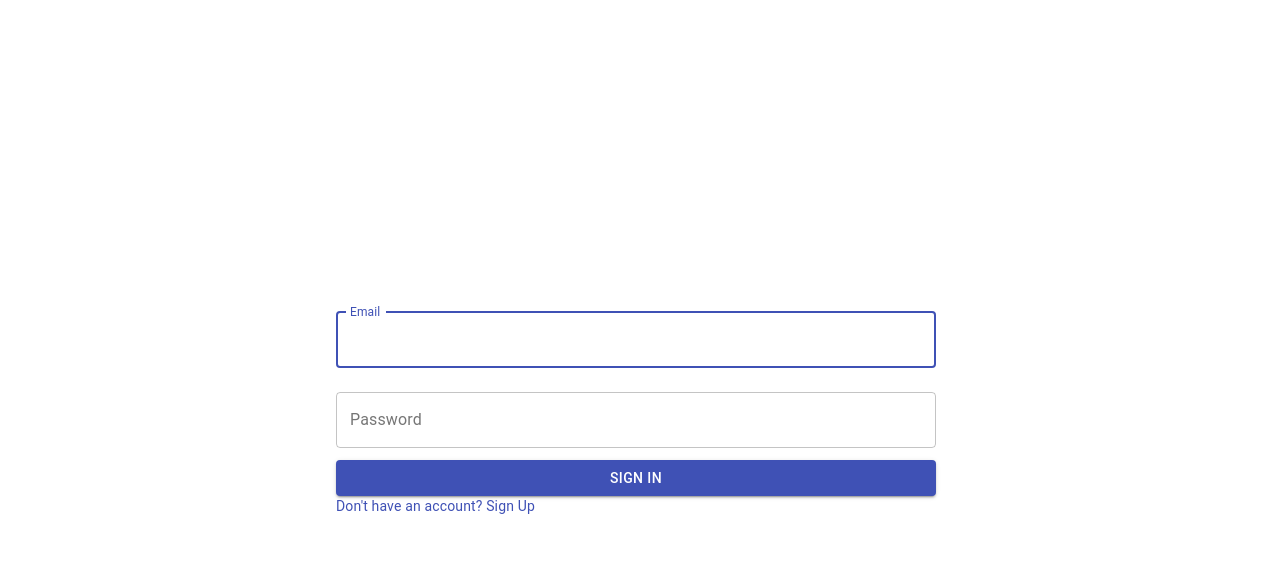
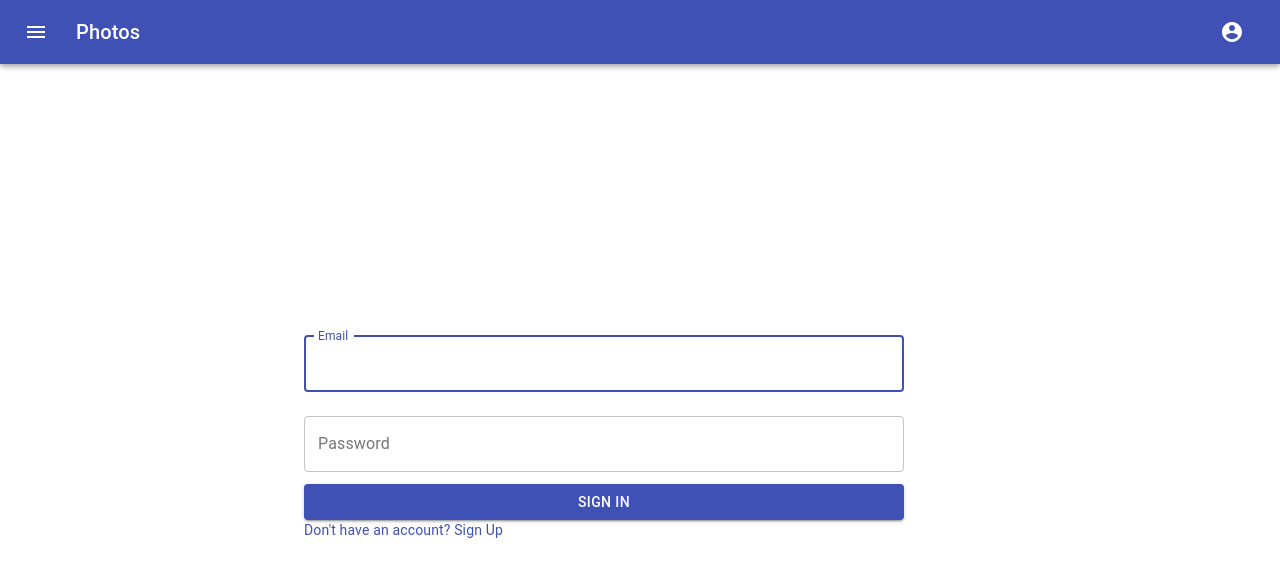
Before and after one commit to DaaGeney/page-apification, a React (Create React App) app: page / in a window 1280 px wide. Shown: the top 576 px of the page. Built offline with nearby package versions, Linux system fonts and the light colour scheme; the HTML template or start-up script is replaced by a standard one.

Commit message:
navigation drawer

```diff
--- a/package.json
+++ b/package.json
@@ -4,6 +4,7 @@
   "private": true,
   "dependencies": {
     "@material-ui/core": "^4.11.0",
+    "@material-ui/icons": "^4.9.1",
     "@material-ui/lab": "^4.0.0-alpha.56",
     "@testing-library/jest-dom": "^5.11.5",
     "@testing-library/react": "^11.1.2",
--- a/src/App.tsx
+++ b/src/App.tsx
@@ -1,12 +1,14 @@
 import "./App.css";
 import React from "react";
 import theme from "./theme/theme";
+import TopBar from "./components/TopBar"
 import LogIn from "./components/LogIn"
 import { ThemeProvider } from "styled-components";
 
 const App = () => {
   return (
     <ThemeProvider theme={theme}>
+      <TopBar/>
       <LogIn/>
     </ThemeProvider>
   );
--- a/src/components/LogIn/index.tsx
+++ b/src/components/LogIn/index.tsx
@@ -44,7 +44,7 @@ const LogIn = () => {
     }
 
     return (
-        <CustomGrid height="100vh" width="100vw" container spacing={1}>
+        <CustomGrid height="90vh" width="95vw" container spacing={1}>
             <> {logIn && <CustomForm width="600px" onSubmit={handleSubmit(onLogin)}>
                 <TextField
                     autoComplete="email"
@@ -139,7 +139,7 @@ const LogIn = () => {
                     variant="contained"
                     color="primary"
                 >
-                    Log In
+                    Sign Up
                     </Button>
                 <CustomGrid item width="auto">
                     <Link onClick={handleLoginStatus} variant="body2">
--- /dev/null
+++ b/src/components/SideBar/index.tsx
@@ -0,0 +1,55 @@
+import Drawer from "@material-ui/core/Drawer";
+import List from "@material-ui/core/List";
+import ListItem from "@material-ui/core/ListItem";
+import ListItemIcon from "@material-ui/core/ListItemIcon";
+import ListItemText from "@material-ui/core/ListItemText";
+import React from "react";
+import clsx from "clsx";
+import { AttachMoney, CreditCard } from "@material-ui/icons";
+import { makeStyles } from "@material-ui/core/styles";
+
+const useStyles = makeStyles({
+  list: {
+    width: 250,
+  },
+});
+
+const SideBar = (props: any) => {
+  const classes = useStyles();
+  const [state, setState] = React.useState(false);
+
+  const routes = [
+    {
+      name: "Perdida esperada",
+      icon: <AttachMoney />,
+      to: "/holis",
+    },
+    {
+      name: "Riesgo crediticio",
+      icon: <CreditCard />,
+      to: "/jeje",
+    },
+  ];
+
+  const list = () => (
+    <div className={clsx(classes.list)} role="presentation">
+      <List>
+        {routes.map((e, index) => (
+          <ListItem button key={index} >
+            <ListItemIcon>{e.icon}</ListItemIcon>
+            <ListItemText primary={e.name} />
+          </ListItem>
+        ))}
+      </List>
+    </div>
+  );
+  return (
+    <React.Fragment>
+      <Drawer anchor={"left"} open={props.open} onClose={props.onClose}>
+        {list()}
+      </Drawer>
+    </React.Fragment>
+  );
+};
+
+export default SideBar;
--- /dev/null
+++ b/src/components/TopBar/index.tsx
@@ -0,0 +1,100 @@
+import React from "react";
+import { createStyles, makeStyles, Theme } from "@material-ui/core/styles";
+import AppBar from "@material-ui/core/AppBar";
+import Toolbar from "@material-ui/core/Toolbar";
+import Typography from "@material-ui/core/Typography";
+import IconButton from "@material-ui/core/IconButton";
+import MenuIcon from "@material-ui/icons/Menu";
+import AccountCircle from "@material-ui/icons/AccountCircle";
+import MenuItem from "@material-ui/core/MenuItem";
+import Menu from "@material-ui/core/Menu";
+import SideBar from "./../SideBar"
+
+const useStyles = makeStyles((theme: Theme) =>
+  createStyles({
+    root: {
+      flexGrow: 1,
+    },
+    menuButton: {
+      marginRight: theme.spacing(2),
+    },
+    title: {
+      flexGrow: 1,
+    },
+  })
+);
+
+export default function MenuAppBar() {
+  const classes = useStyles();
+  const [auth, setAuth] = React.useState(true);
+  const [sidebar, setSidebar] = React.useState(false);
+  const [anchorEl, setAnchorEl] = React.useState<null | HTMLElement>(null);
+  const open = Boolean(anchorEl);
+
+  const handleMenu = (event: React.MouseEvent<HTMLElement>) => {
+    setAnchorEl(event.currentTarget);
+  };
+
+  const handleClose = () => {
+    setAnchorEl(null);
+  };
+
+  return (
+    <div className={classes.root}>
+      {/* <FormGroup>
+        <FormControlLabel
+          control={<Switch checked={auth} onChange={handleChange} aria-label="login switch" />}
+          label={auth ? 'Logout' : 'Login'}
+        />
+      </FormGroup> */}
+      <AppBar position="static">
+        <Toolbar>
+          <IconButton
+            edge="start"
+            className={classes.menuButton}
+            color="inherit"
+            aria-label="menu"
+            onClick={()=>setSidebar(true)}
+          >
+            <MenuIcon />
+          </IconButton>
+          <Typography variant="h6" className={classes.title}>
+            Photos
+          </Typography>
+          {auth && (
+            <div>
+              <IconButton
+                aria-label="account of current user"
+                aria-controls="menu-appbar"
+                aria-haspopup="true"
+                onClick={handleMenu}
+                color="inherit"
+              >
+                <AccountCircle />
+              </IconButton>
+              <Menu
+                id="menu-appbar"
+                anchorEl={anchorEl}
+                anchorOrigin={{
+                  vertical: "top",
+                  horizontal: "right",
+                }}
+                keepMounted
+                transformOrigin={{
+                  vertical: "top",
+                  horizontal: "right",
+                }}
+                open={open}
+                onClose={handleClose}
+              >
+                <MenuItem onClick={handleClose}>Profile</MenuItem>
+                <MenuItem onClick={handleClose}>My account</MenuItem>
+              </Menu>
+              <SideBar open={sidebar} onClose={() => setSidebar(false)}/>
+            </div>
+          )}
+        </Toolbar>
+      </AppBar>
+    </div>
+  );
+}
```
